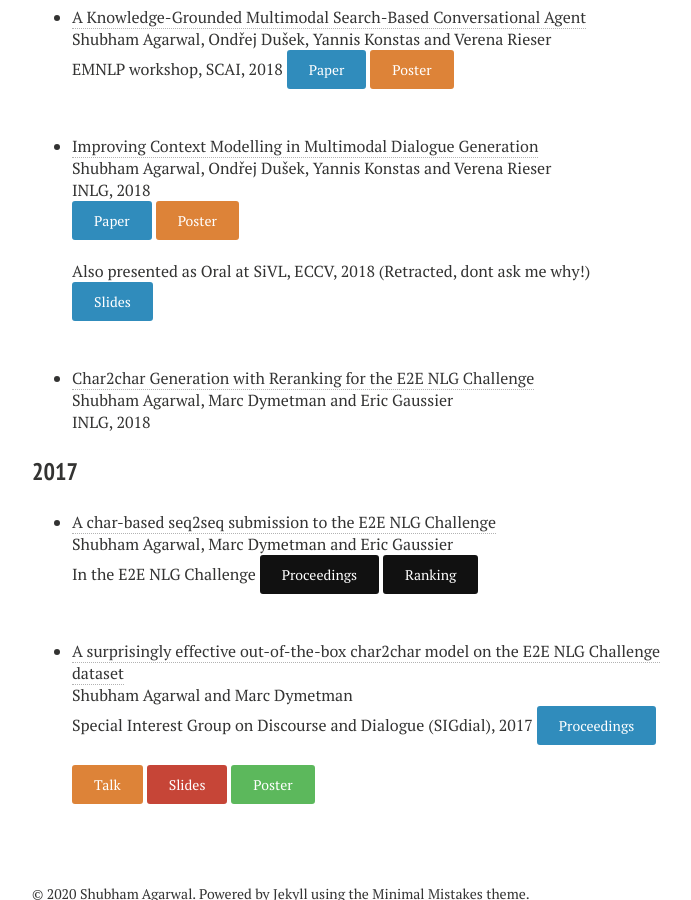
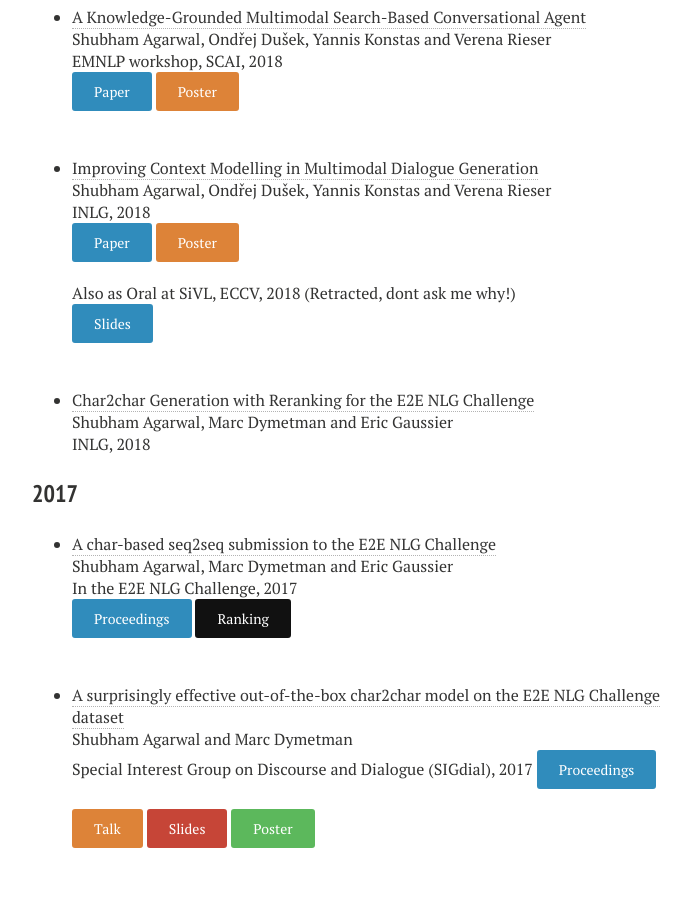
Before and after one commit to shubhamagarwal92/shubhamagarwal92.github.io, a Jekyll site: the page built from publications.md, in a window 1280 px wide and 900 px high, scrolled down 1097 px. Shown: the whole window, without its empty margins (288-979 px from the left). Built offline with Jekyll 4.4.1, drawn with Linux system fonts in a browser that asks for light colours; nearby versions of some CDN libraries.

Commit message:
Update publications.md

```diff
--- a/publications.md
+++ b/publications.md
@@ -42,6 +42,7 @@ Alexa Prize proceedings, 2018
 * [A Knowledge-Grounded Multimodal Search-Based Conversational Agent](https://arxiv.org/pdf/1810.11954.pdf) <br />
 Shubham Agarwal, Ondřej Dušek, Yannis Konstas and Verena Rieser <br />
 EMNLP workshop, SCAI, 2018
+<br />
 [<button type="button" class="btn btn-info">Paper</button>](https://arxiv.org/pdf/1810.11954.pdf)
 [<button type="button" class="btn btn-warning">Poster</button>](https://drive.google.com/file/d/11XPLnWINkSw9myU3FiA4v27-zT0P6SGO/view?usp=sharing)
 <br />
@@ -53,7 +54,8 @@ INLG, 2018 <br />
 [<button type="button" class="btn btn-info">Paper</button>](https://arxiv.org/pdf/1810.11955.pdf)
 [<button type="button" class="btn btn-warning">Poster</button>](https://drive.google.com/file/d/1mKAWE4_2jRSSNydVlh_vaspQIoAlVaBl/view?usp=sharing)
 <br />
-Also presented as Oral at SiVL, ECCV, 2018 (Retracted, dont ask me why!)
+Also as Oral at SiVL, ECCV, 2018 (Retracted, dont ask me why!)
+<br />
 [<button type="button" class="btn btn-info">Slides</button>](https://drive.google.com/file/d/1E_OrBGmWD0MFF0WSoAev5rWgyzj3wWgh/view?usp=sharing)
 
 * [Char2char Generation with Reranking for the E2E NLG Challenge](https://arxiv.org/pdf/1811.05826.pdf) <br />
@@ -64,8 +66,9 @@ INLG, 2018
 
 * [A char-based seq2seq submission to the E2E NLG Challenge](http://www.macs.hw.ac.uk/InteractionLab/E2E/final_papers/E2E-NLE.pdf) <br />
 Shubham Agarwal, Marc Dymetman and Eric Gaussier <br />
-In the E2E NLG Challenge
-[<button type="button" class="btn">Proceedings</button>](http://www.macs.hw.ac.uk/InteractionLab/E2E/final_papers/E2E-NLE.pdf)
+In the E2E NLG Challenge, 2017
+<br />
+[<button type="button" class="btn btn-info">Proceedings</button>](http://www.macs.hw.ac.uk/InteractionLab/E2E/final_papers/E2E-NLE.pdf)
 [<button type="button" class="btn">Ranking</button>](http://www.macs.hw.ac.uk/InteractionLab/E2E/#results)
 
 
```
